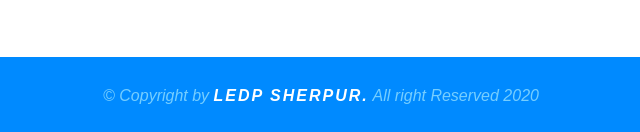
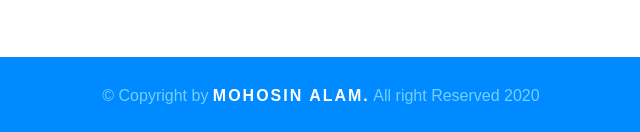
Before and after one commit to mohosinalam/ffh4k.exe, a plain HTML site: page index.html in a window 1280 px wide. Shown: the part 2076-2208 px from the top of the page, 319-959 px from the left. Drawn offline with Linux system fonts and the light colour scheme.

Commit message:
Add files via upload

```diff
--- a/index.html
+++ b/index.html
@@ -98,7 +98,7 @@
    <!--footer start-->
 <footer>
     <div class="container">
-        <p>© Copyright by <a href="https://www.facebook.com/mohosinfahim007" target="blank"><strong>LEDP SHERPUR.</strong></a> All right Reserved 2020</p>
+        <p>© Copyright by <a href="https://www.facebook.com/mohosinfahim007" target="blank"><strong>MOHOSIN ALAM.</strong></a> All right Reserved 2020</p>
 
     </div>
 </footer>
--- a/style.css
+++ b/style.css
@@ -172,7 +172,6 @@
     margin: 0;
     color: #75CEFF;
     padding: 30px 0;
-    font-style:italic ;
 }
 .container p a{
     text-decoration: none;
```
